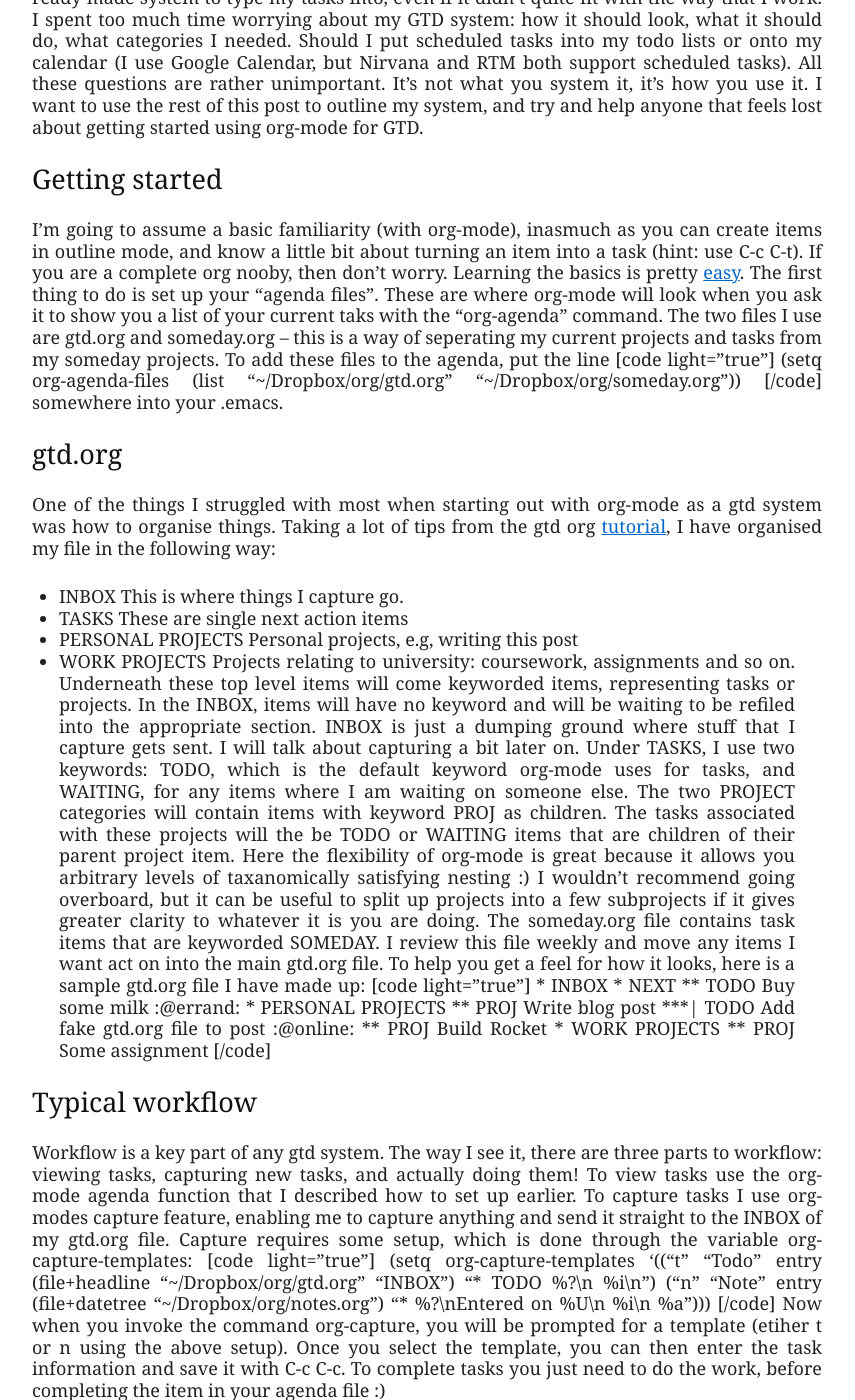
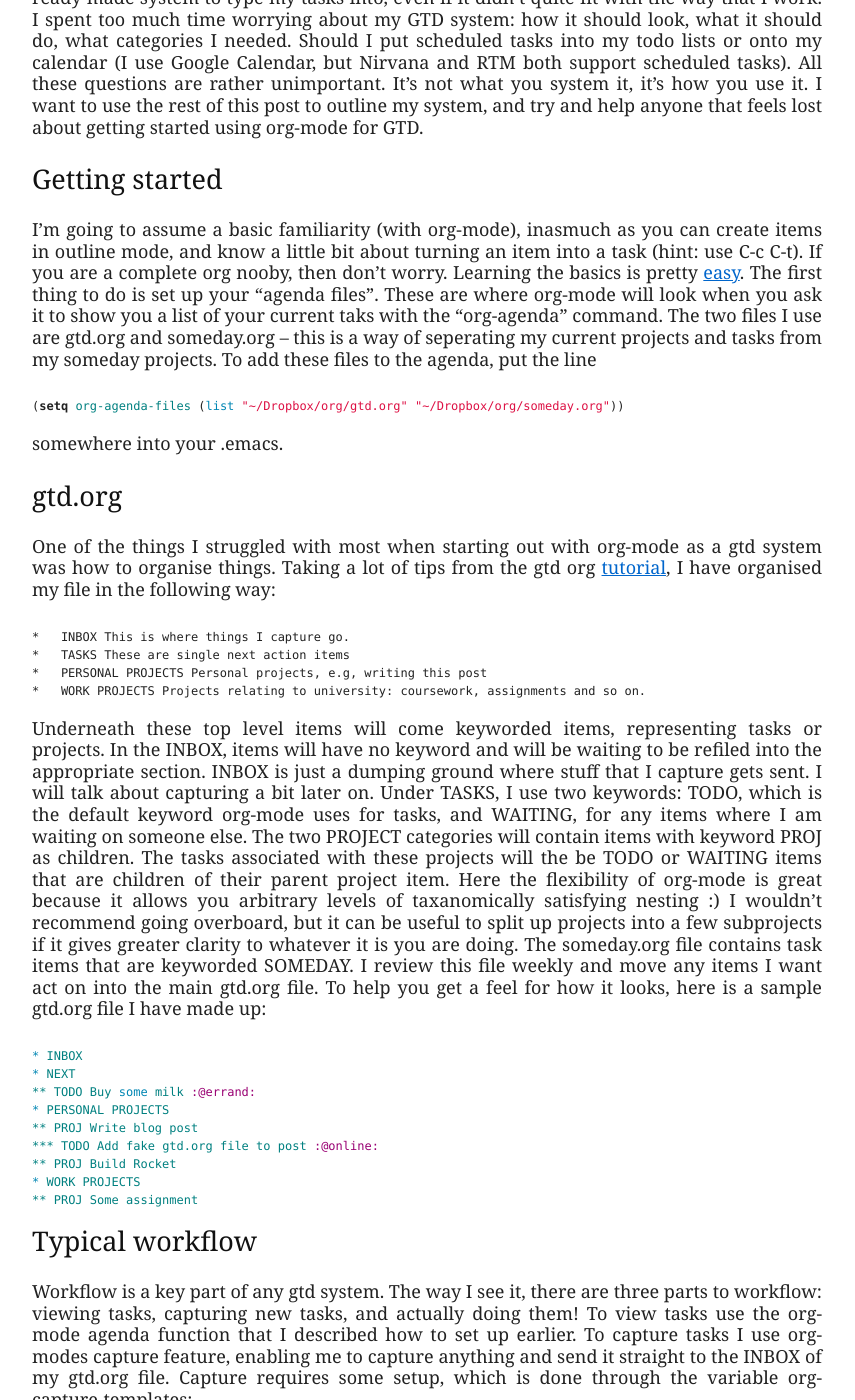
Before and after one commit to davidbeckingsale/davidbeckingsale.github.io, a Jekyll site: the page built from _posts/2011-03-21-emacs-and-org-mode-for-getting-things-done.md, in a window 1280 px wide and 1400 px high, scrolled down 668 px. Shown: the whole window, without its empty margins (213-1068 px from the left). Built offline with Jekyll 4.4.1, drawn with Linux system fonts in a browser that asks for light colours; nearby versions of some CDN libraries; some web fonts are replaced; Markdown is read by kramdown in place of the engine named in the settings; some of the changed text lies outside the part shown.

Commit message:
SORTED CODE IN EMACS POST

```diff
--- a/_posts/2011-03-21-emacs-and-org-mode-for-getting-things-done.md
+++ b/_posts/2011-03-21-emacs-and-org-mode-for-getting-things-done.md
@@ -12,20 +12,43 @@ I have ranted about people trying to use emacs for everything, but I have recent
 
 ### Getting started
 
-I'm going to assume a basic familiarity (with org-mode), inasmuch as you can create items in outline mode, and know a little bit about turning an item into a task (hint: use C-c C-t). If you are a complete org nooby, then don't worry. Learning the basics is pretty [easy][5]. The first thing to do is set up your "agenda files". These are where org-mode will look when you ask it to show you a list of your current taks with the "org-agenda" command. The two files I use are gtd.org and someday.org -- this is a way of seperating my current projects and tasks from my someday projects. To add these files to the agenda, put the line \[code light="true"\] (setq org-agenda-files (list "~/Dropbox/org/gtd.org" "~/Dropbox/org/someday.org")) [/code] somewhere into your .emacs.
+I'm going to assume a basic familiarity (with org-mode), inasmuch as you can create items in outline mode, and know a little bit about turning an item into a task (hint: use C-c C-t). If you are a complete org nooby, then don't worry. Learning the basics is pretty [easy][5]. The first thing to do is set up your "agenda files". These are where org-mode will look when you ask it to show you a list of your current taks with the "org-agenda" command. The two files I use are gtd.org and someday.org -- this is a way of seperating my current projects and tasks from my someday projects. To add these files to the agenda, put the line
+{% highlight cl %}
+(setq org-agenda-files (list "~/Dropbox/org/gtd.org" "~/Dropbox/org/someday.org"))
+{% endhighlight %}
+somewhere into your .emacs.
 
 ### gtd.org
 
 One of the things I struggled with most when starting out with org-mode as a gtd system was how to organise things. Taking a lot of tips from the gtd org [tutorial][6], I have organised my file in the following way:
+{% highlight text %}
 *   INBOX This is where things I capture go.
 *   TASKS These are single next action items
 *   PERSONAL PROJECTS Personal projects, e.g, writing this post
 *   WORK PROJECTS Projects relating to university: coursework, assignments and so on.
-Underneath these top level items will come keyworded items, representing tasks or projects. In the INBOX, items will have no keyword and will be waiting to be refiled into the appropriate section. INBOX is just a dumping ground where stuff that I capture gets sent. I will talk about capturing a bit later on. Under TASKS, I use two keywords: TODO, which is the default keyword org-mode uses for tasks, and WAITING, for any items where I am waiting on someone else. The two PROJECT categories will contain items with keyword PROJ as children. The tasks associated with these projects will the be TODO or WAITING items that are children of their parent project item. Here the flexibility of org-mode is great because it allows you arbitrary levels of taxanomically satisfying nesting :) I wouldn't recommend going overboard, but it can be useful to split up projects into a few subprojects if it gives greater clarity to whatever it is you are doing. The someday.org file contains task items that are keyworded SOMEDAY. I review this file weekly and move any items I want act on into the main gtd.org file. To help you get a feel for how it looks, here is a sample gtd.org file I have made up: [code light="true"] * INBOX * NEXT ** TODO Buy some milk :@errand: * PERSONAL PROJECTS ** PROJ Write blog post \***| TODO Add fake gtd.org file to post :@online: ** PROJ Build Rocket * WORK PROJECTS ** PROJ Some assignment [/code]
+{% endhighlight %}
+Underneath these top level items will come keyworded items, representing tasks or projects. In the INBOX, items will have no keyword and will be waiting to be refiled into the appropriate section. INBOX is just a dumping ground where stuff that I capture gets sent. I will talk about capturing a bit later on. Under TASKS, I use two keywords: TODO, which is the default keyword org-mode uses for tasks, and WAITING, for any items where I am waiting on someone else. The two PROJECT categories will contain items with keyword PROJ as children. The tasks associated with these projects will the be TODO or WAITING items that are children of their parent project item. Here the flexibility of org-mode is great because it allows you arbitrary levels of taxanomically satisfying nesting :) I wouldn't recommend going overboard, but it can be useful to split up projects into a few subprojects if it gives greater clarity to whatever it is you are doing. The someday.org file contains task items that are keyworded SOMEDAY. I review this file weekly and move any items I want act on into the main gtd.org file. To help you get a feel for how it looks, here is a sample gtd.org file I have made up:
+{% highlight cl %}
+* INBOX
+* NEXT
+** TODO Buy some milk :@errand:
+* PERSONAL PROJECTS
+** PROJ Write blog post
+*** TODO Add fake gtd.org file to post :@online:
+** PROJ Build Rocket
+* WORK PROJECTS
+** PROJ Some assignment
+{% endhighlight %}
 
 ### Typical workflow
 
-Workflow is a key part of any gtd system. The way I see it, there are three parts to workflow: viewing tasks, capturing new tasks, and actually doing them! To view tasks use the org-mode agenda function that I described how to set up earlier. To capture tasks I use org-modes capture feature, enabling me to capture anything and send it straight to the INBOX of my gtd.org file. Capture requires some setup, which is done through the variable org-capture-templates: \[code light="true"\] (setq org-capture-templates '(("t" "Todo" entry (file+headline "~/Dropbox/org/gtd.org" "INBOX") "* TODO %?\n %i\n") ("n" "Note" entry (file+datetree "~/Dropbox/org/notes.org") "* %?\nEntered on %U\n %i\n %a"))) [/code] Now when you invoke the command org-capture, you will be prompted for a template (etiher t or n using the above setup). Once you select the template, you can then enter the task information and save it with C-c C-c. To complete tasks you just need to do the work, before completing the item in your agenda file :)
+Workflow is a key part of any gtd system. The way I see it, there are three parts to workflow: viewing tasks, capturing new tasks, and actually doing them! To view tasks use the org-mode agenda function that I described how to set up earlier. To capture tasks I use org-modes capture feature, enabling me to capture anything and send it straight to the INBOX of my gtd.org file. Capture requires some setup, which is done through the variable org-capture-templates:
+{% highlight cl %}
+(setq org-capture-templates '(("t" "Todo" entry (file+headline "~/Dropbox/org/gtd.org" "INBOX")
+     "* TODO %?\n %i\n")
+    ("n" "Note" entry (file+datetree "~/Dropbox/org/notes.org") "* %?\nEntered on %U\n %i\n %a")))
+{% endhighlight %}
+Now when you invoke the command org-capture, you will be prompted for a template (etiher t or n using the above setup). Once you select the template, you can then enter the task information and save it with C-c C-c. To complete tasks you just need to do the work, before completing the item in your agenda file :)
 
 ### More org related stuff
 
```
